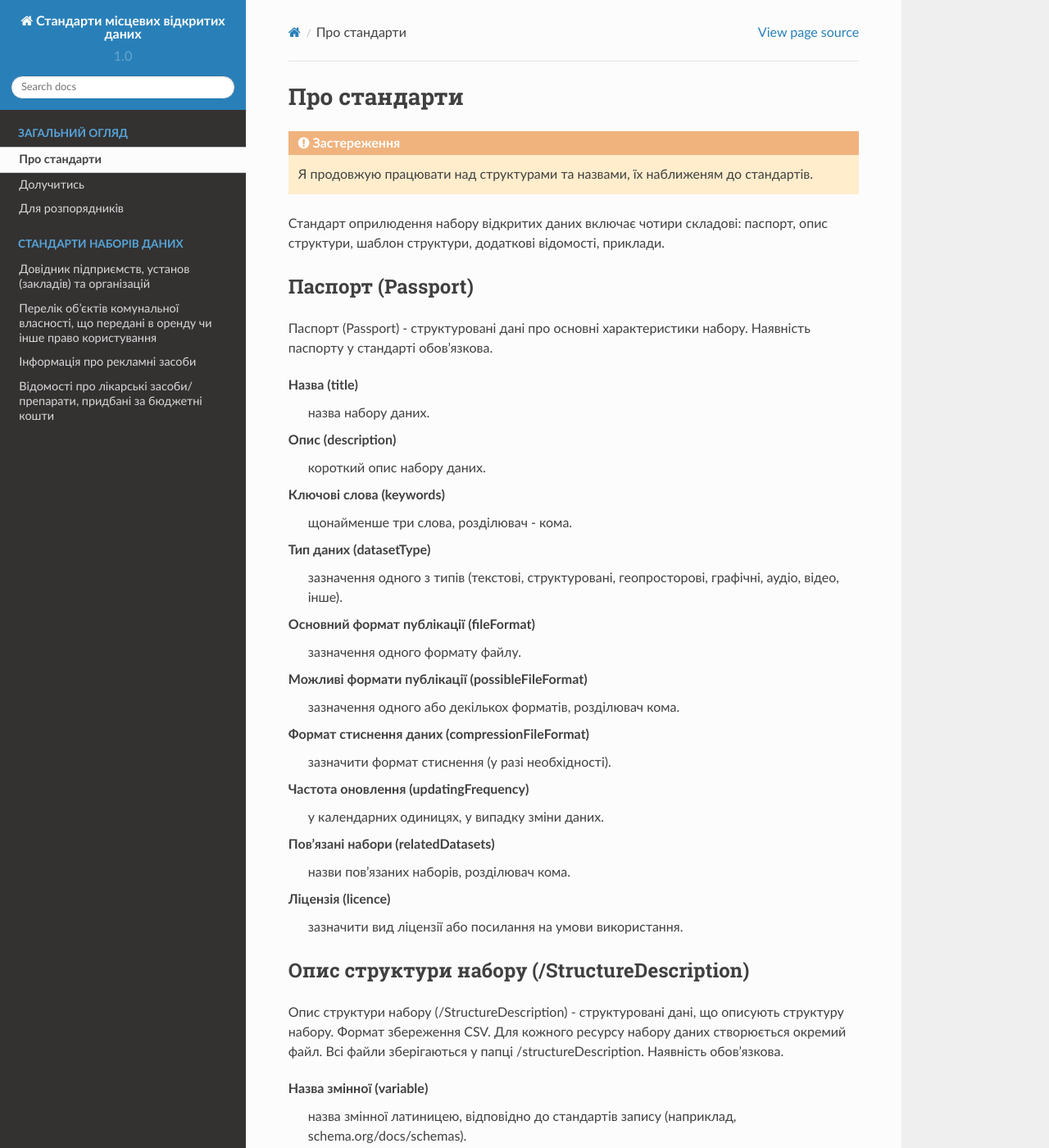
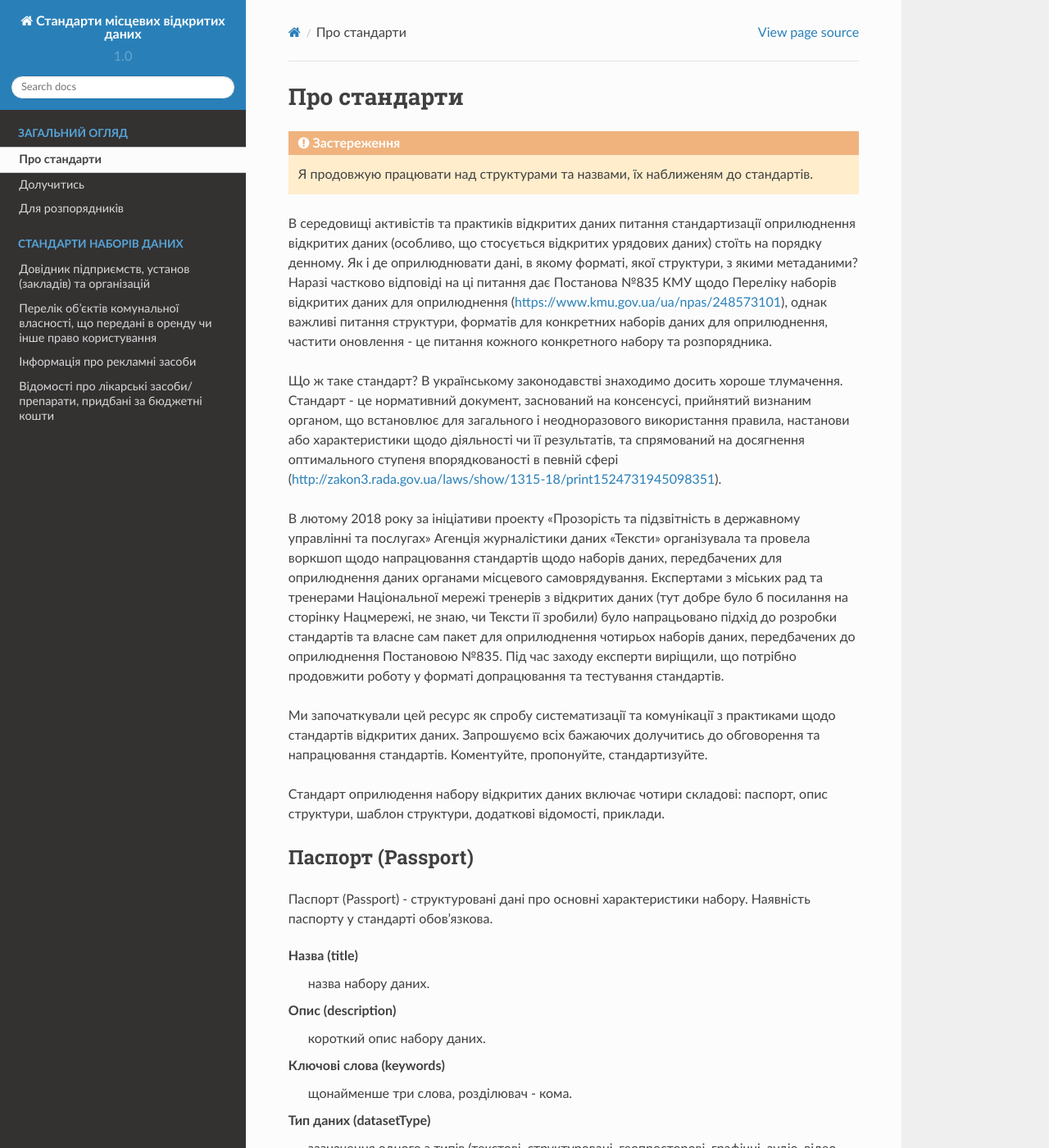
Before and after one commit to virnadiia/municipalOpenDataStandards, a Sphinx documentation site: the page built from docs/source/overview/about.rst, in a window 1280 px wide and 1400 px high. Shown: the whole window at 82% size. Built offline with Sphinx 7.4.7 and the Read the Docs theme 2.0.0, drawn with Linux system fonts in a browser that asks for light colours; a script that is not in the unit is left out.

Commit message:
Update about.rst

```diff
--- a/docs/source/overview/about.rst
+++ b/docs/source/overview/about.rst
@@ -6,6 +6,14 @@
    Я продовжую працювати над структурами та назвами, їх наближеням до стандартів.
 
 
+
+В середовищі активістів та практиків відкритих даних питання стандартизації оприлюднення відкритих даних (особливо, що стосується відкритих урядових даних) стоїть на порядку денному. Як і де оприлюднювати дані, в якому форматі, якої структури, з якими метаданими? Наразі частково відповіді на ці питання дає Постанова №835 КМУ щодо Переліку наборів відкритих даних для оприлюднення (https://www.kmu.gov.ua/ua/npas/248573101), однак важливі питання структури, форматів для конкретних наборів даних для оприлюднення, частити оновлення - це питання кожного конкретного набору та розпорядника.
+
+Що ж таке стандарт? В українському законодавстві знаходимо досить хороше тлумачення. Стандарт - це нормативний документ, заснований на консенсусі, прийнятий визнаним органом, що встановлює для загального і неодноразового використання правила, настанови або характеристики щодо діяльності чи її результатів, та спрямований на досягнення оптимального ступеня впорядкованості в певній сфері (http://zakon3.rada.gov.ua/laws/show/1315-18/print1524731945098351).
+
+В лютому 2018 року за ініціативи проекту "Прозорість та підзвітність в державному управлінні та послугах" Агенція журналістики даних "Тексти" організувала та провела воркшоп щодо напрацювання стандартів щодо наборів даних, передбачених для оприлюднення даних органами місцевого самоврядування. Експертами з міських рад та тренерами Національної мережі тренерів з відкритих даних (тут добре було б посилання на сторінку Нацмережі, не знаю, чи Тексти її зробили) було напрацьовано підхід до розробки стандартів та власне сам пакет для оприлюднення чотирьох наборів даних, передбачених до оприлюднення Постановою №835. Під час заходу експерти виріщили, що потрібно продовжити роботу у форматі допрацювання та тестування стандартів.
+
+Ми започаткували цей ресурс як спробу систематизації та комунікації з практиками щодо стандартів відкритих даних. Запрошуємо всіх бажаючих долучитись до обговорення та напрацювання стандартів. Коментуйте, пропонуйте, стандартизуйте.
 
 Стандарт оприлюдення набору відкритих даних включає чотири складові: паспорт, опис структури, шаблон структури, додаткові відомості, приклади.
 
```
